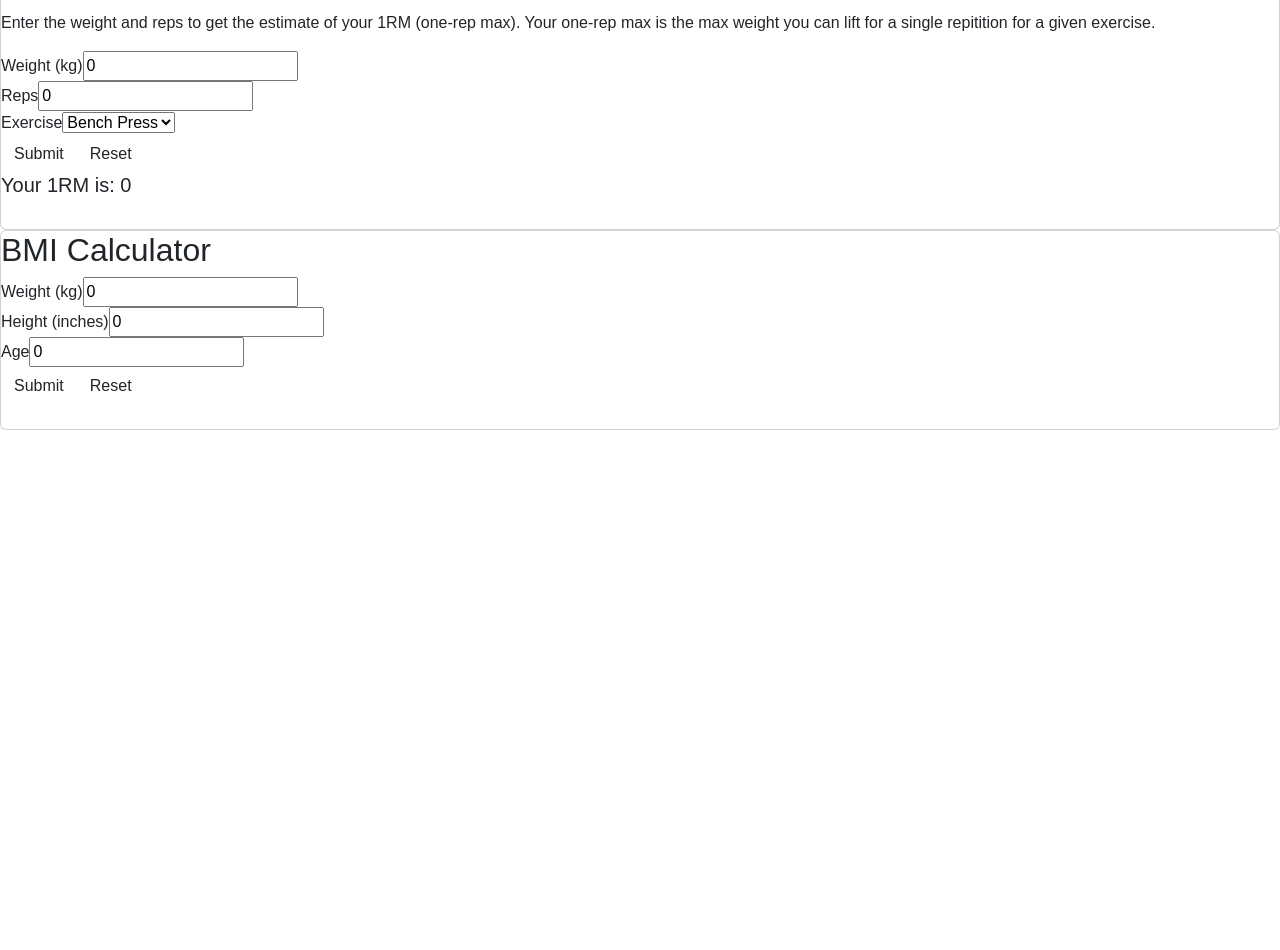
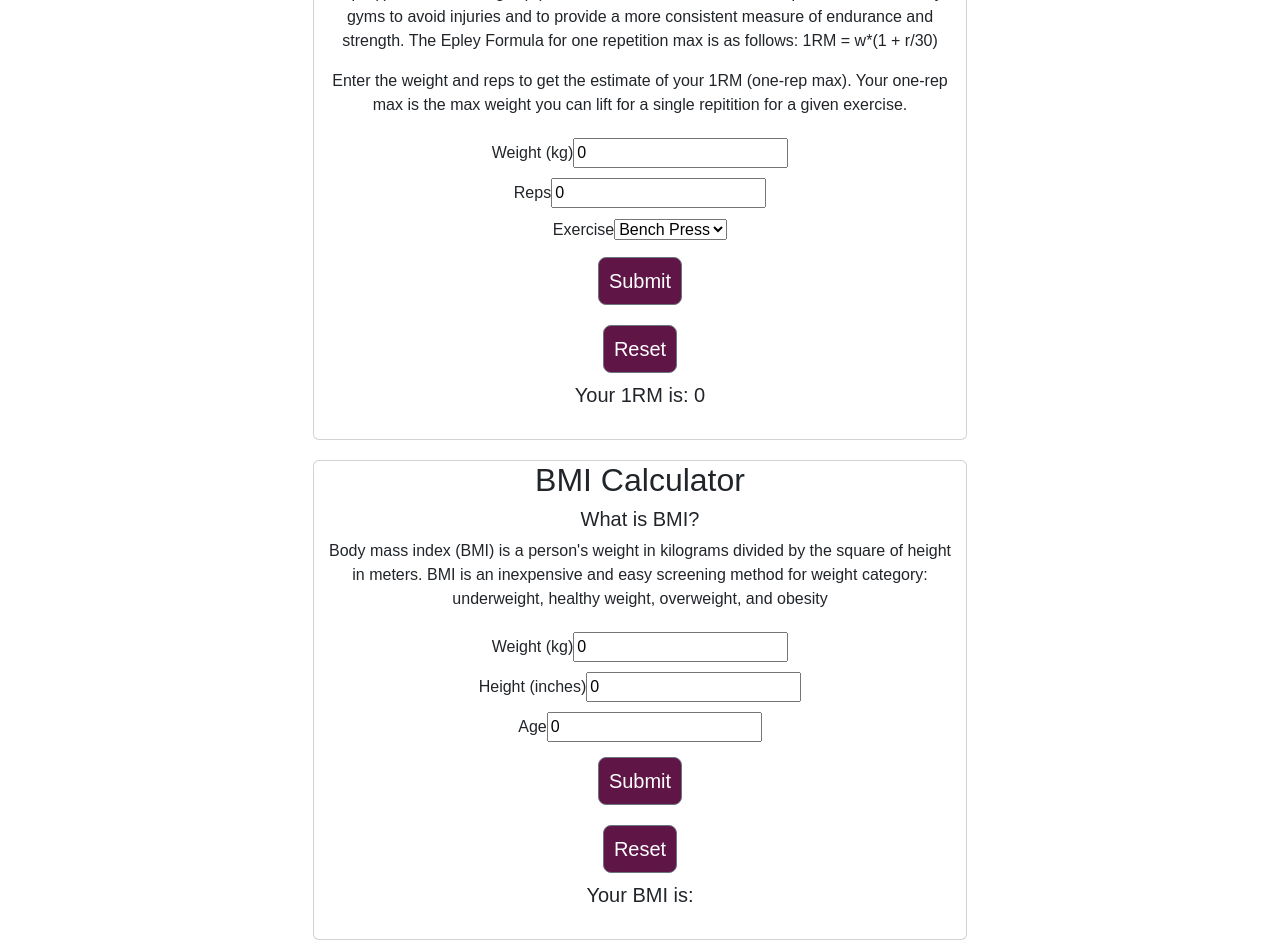
Before and after one commit to Clelia-M/WellFit, a React (Create React App) app: page / in a window 1280 px wide. Shown: the part 960-1910 px from the top of the page. Before the commit the page ends 1390 px from the top, so only its background shows below. Built offline with nearby package versions, Linux system fonts and the light colour scheme.

Commit message:
stying added to cards

```diff
--- a/src/components/Bmi.js
+++ b/src/components/Bmi.js
@@ -1,11 +1,12 @@
 import React, { useState } from "react";
-import "fitness-calc";
+
+
 
 function Bmi() {
   const [weight, setWeight] = useState(0);
   const [height, setHeight] = useState(0);
   const [age, setAge] = useState(0);
-  const [bmi, setBmi] = useState(0);
+  const [bmi, setBmi] = useState("");
 
   let calculateBmi = (e) => {
     // prevent submitting
@@ -26,8 +27,18 @@ function Bmi() {
 
   // HTML structure
   return (
-    <div className="card">
+    <div className="card-deck">
+    <div className="col-sm-6">
+      <div className="row">
+        <div className="card text-center">
           <h2>BMI Calculator</h2>
+          <h5>What is BMI?</h5>
+          <p>
+            Body mass index (BMI) is a person's weight in kilograms divided by
+            the square of height in meters. BMI is an inexpensive and easy
+            screening method for weight category: underweight, healthy weight,
+            overweight, and obesity
+          </p>
           <form onSubmit={calculateBmi}>
             <label>
               Weight (kg)
@@ -56,14 +67,21 @@ function Bmi() {
               />
             </label>
             <br></br>
-        <button className="btn" type="submit">
+            <button className="btn btn-secondary btn-lg btn-block" type="submit">
               Submit
             </button>
-        <button className="btn btn-outline" onClick={reload} type="submit">
+            <br></br>
+            <button className="btn btn-secondary btn-lg btn-block" onClick={reload} type="submit">
               Reset
             </button>
           </form>
+          <div className="center">
+            <h5>Your BMI is: {bmi}</h5>
+          </div>
           <br></br>
+        </div>
+      </div>
+    </div>
     </div>
   );
 }
--- a/src/components/Workout.js
+++ b/src/components/Workout.js
@@ -2,7 +2,6 @@ import React, { useState } from "react";
 import "fitness-calc";
 
 function Workout() {
-  const fitness = require('fitness-calc');
   // state
   const [weight, setWeight] = useState(0);
   const [reps, setReps] = useState(0);
@@ -17,37 +16,44 @@ function Workout() {
       alert("Please enter valid weight and reps");
     } else {
       // Epley formula
-      let oneRepMax = (weight * (1 + reps) / 30)
-      setOneRepMax(oneRepMax.toFixed(1))
+      let oneRepMax = weight * (1 + reps / 30);
+      setOneRepMax(oneRepMax.toFixed(1));
     }
   };
   // allows user to reload
   let reload = () => {
-    window.location.reload()
-  }
+    window.location.reload();
+  };
 
   // HTML structure
   return (
-    <div className="card">
+    <div className="card-deck">
+    <div className="col-sm-6">
+      <div className="row">
+        <div className="card text-center">
           <h2>One Rep Max Calculator</h2>
           <h5>What is 1RM?</h5>
           <p>
             One rep max using the Epley formula. The Epley 1 Rep Max formula
             estimates how much the weight lifter could have lifted one time (RM)
             based on the maximum number of reps (r) of a lesser weight (w). This
-        method is used in some competitions and in many gyms to avoid injuries
-        and to provide a more consistent measure of endurance and strength. The
-        Epley Formula for one repetition max is as follows: 1RM = w*(1 + r/30){" "}
+            method is used in some competitions and in many gyms to avoid
+            injuries and to provide a more consistent measure of endurance and
+            strength. The Epley Formula for one repetition max is as follows:
+            1RM = w*(1 + r/30){" "}
           </p>
           <p>
-        Enter the weight and reps to get the estimate of your 1RM (one-rep max).
-        Your one-rep max is the max weight you can lift for a single repitition
-        for a given exercise.
+            Enter the weight and reps to get the estimate of your 1RM (one-rep
+            max). Your one-rep max is the max weight you can lift for a single
+            repitition for a given exercise.
           </p>
           <form onSubmit={calcOneRepMax}>
             <label>
               Weight (kg)
-          <input value={weight} onChange={(e) => setWeight(e.target.value)} />
+              <input
+                value={weight}
+                onChange={(e) => setWeight(e.target.value)}
+              />
             </label>
             <br></br>
             <label>
@@ -64,10 +70,11 @@ function Workout() {
               </select>
             </label>
             <br></br>
-        <button className="btn" type="submit">
+            <button className="btn btn-secondary btn-lg btn-block" type="submit">
               Submit
             </button>
-        <button className="btn btn-outline" onClick={reload} type="submit">
+            <br></br>
+            <button className="btn btn-secondary btn-lg btn-block" onClick={reload} type="submit">
               Reset
             </button>
           </form>
@@ -76,6 +83,9 @@ function Workout() {
           </div>
           <br></br>
         </div>
+      </div>
+    </div>
+    </div>
   );
 }
 
--- a/src/index.css
+++ b/src/index.css
@@ -67,6 +67,26 @@ header {
   margin-bottom: 100px;
 }
 
+.card-deck {
+  padding: 10px;
+  display: flex;
+  justify-content: center;
+  width: 100%;
+}
+
+.card-deck button {
+  background-color: #5F1646;
+  color:#fff;
+  padding-left: 10px;
+  padding-right: 10px;
+  margin: 10px;
+
+}
+
+.card-deck label {
+  padding: 5px;
+}
+
 /* FAQ section */
 #questions,
 .accordion-item,
```
Lines whose indentation alone changed are shown as unchanged.
